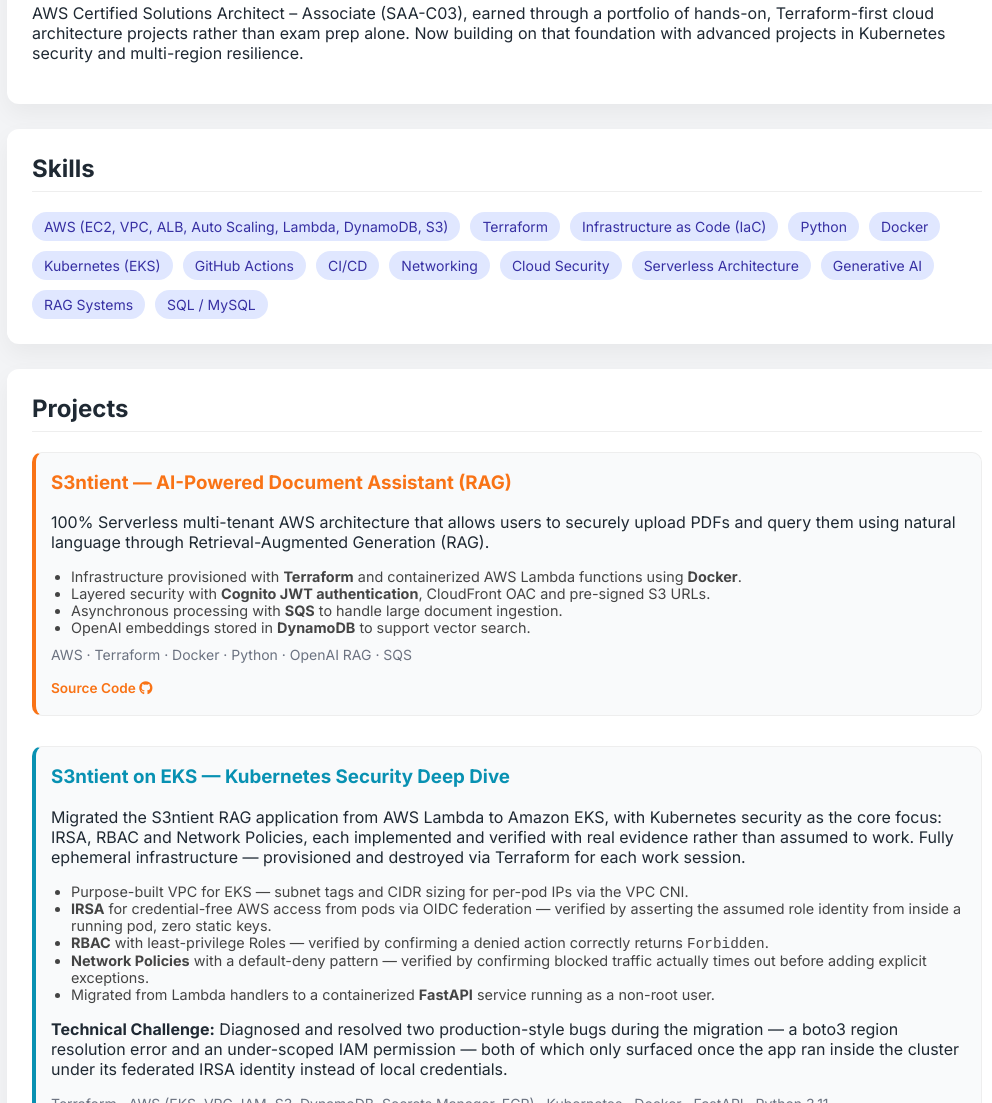
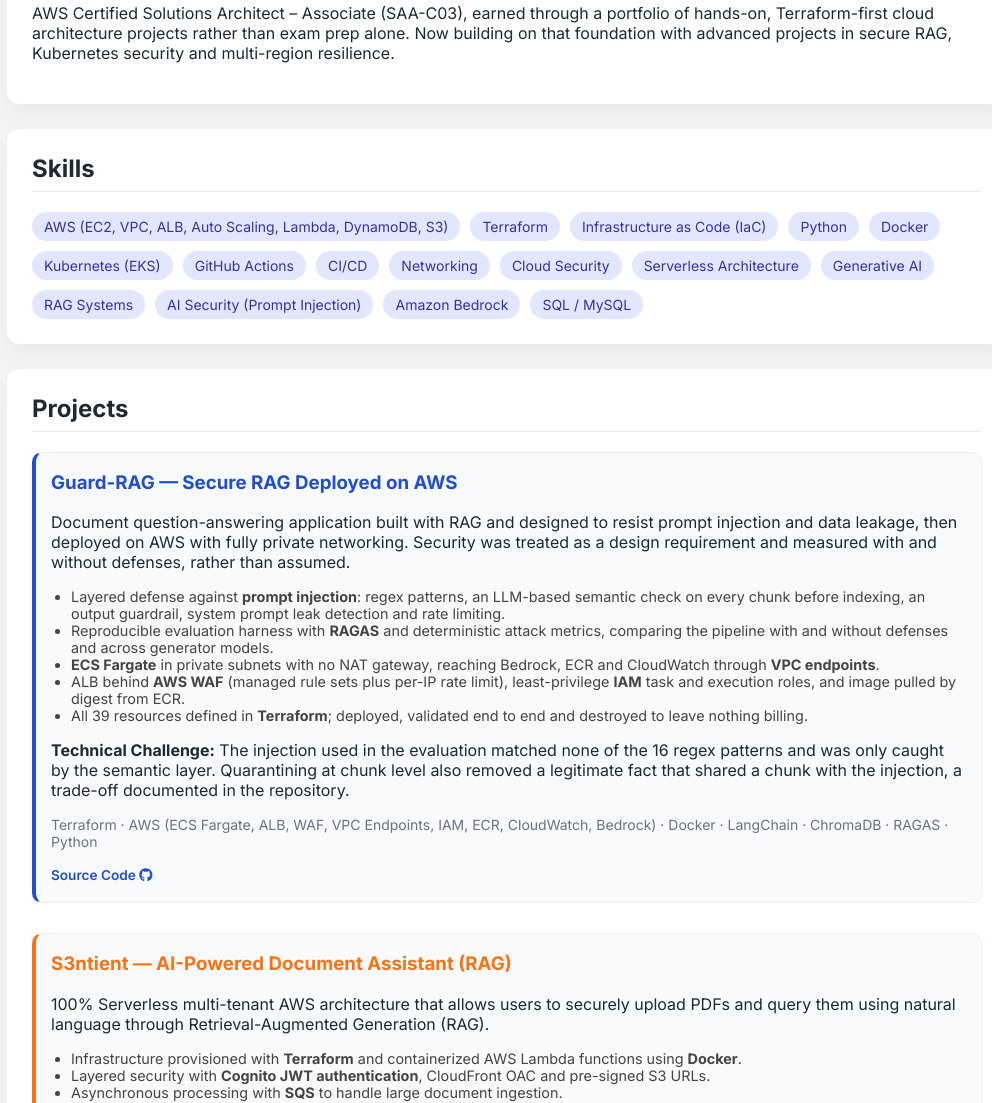
Before and after one commit to Jbaigorria22/aws-cloud-resume, a plain HTML site: page frontend/index.html in a window 1280 px wide. Shown: the part 428-1531 px from the top of the page, without its empty margins (133-1125 px from the left). Drawn offline with Linux system fonts and the light colour scheme; no server answers.

Commit message:
feat: add Guard-RAG project card, update profile and skills

```diff
--- a/frontend/index.html
+++ b/frontend/index.html
@@ -38,7 +38,7 @@
         </p>
 
         <p>
-            AWS Certified Solutions Architect – Associate (SAA-C03), earned through a portfolio of hands-on, Terraform-first cloud architecture projects rather than exam prep alone. Now building on that foundation with advanced projects in Kubernetes security and multi-region resilience.
+            AWS Certified Solutions Architect – Associate (SAA-C03), earned through a portfolio of hands-on, Terraform-first cloud architecture projects rather than exam prep alone. Now building on that foundation with advanced projects in secure RAG, Kubernetes security and multi-region resilience.
         </p>
     </section>
 
@@ -59,12 +59,42 @@
             <span>Serverless Architecture</span>
             <span>Generative AI</span>
             <span>RAG Systems</span>
+            <span>AI Security (Prompt Injection)</span>
+            <span>Amazon Bedrock</span>
             <span>SQL / MySQL</span>
         </div>
     </section>
 
     <section>
         <h2>Projects</h2>
+
+        <div class="project highlight" style="border-left: 4px solid #1d4ed8; padding-left: 15px; margin-bottom: 30px;">
+            <h3 style="color: #1d4ed8;">Guard-RAG — Secure RAG Deployed on AWS</h3>
+
+            <p>
+                Document question-answering application built with RAG and designed to resist prompt injection and data leakage, then deployed on AWS with fully private networking. Security was treated as a design requirement and measured with and without defenses, rather than assumed.
+            </p>
+
+            <ul style="font-size: 0.9rem; color: #444; margin-bottom: 10px;">
+                <li>Layered defense against <strong>prompt injection</strong>: regex patterns, an LLM-based semantic check on every chunk before indexing, an output guardrail, system prompt leak detection and rate limiting.</li>
+                <li>Reproducible evaluation harness with <strong>RAGAS</strong> and deterministic attack metrics, comparing the pipeline with and without defenses and across generator models.</li>
+                <li><strong>ECS Fargate</strong> in private subnets with no NAT gateway, reaching Bedrock, ECR and CloudWatch through <strong>VPC endpoints</strong>.</li>
+                <li>ALB behind <strong>AWS WAF</strong> (managed rule sets plus per-IP rate limit), least-privilege <strong>IAM</strong> task and execution roles, and image pulled by digest from ECR.</li>
+                <li>All 39 resources defined in <strong>Terraform</strong>; deployed, validated end to end and destroyed to leave nothing billing.</li>
+            </ul>
+
+            <p>
+                <strong>Technical Challenge:</strong> The injection used in the evaluation matched none of the 16 regex patterns and was only caught by the semantic layer. Quarantining at chunk level also removed a legitimate fact that shared a chunk with the injection, a trade-off documented in the repository.
+            </p>
+
+            <p class="tech">
+                Terraform · AWS (ECS Fargate, ALB, WAF, VPC Endpoints, IAM, ECR, CloudWatch, Bedrock) · Docker · LangChain · ChromaDB · RAGAS · Python
+            </p>
+
+            <div style="margin-top: 10px;">
+                <a href="https://github.com/Jbaigorria22/guard-rag" target="_blank" style="font-size: 0.85rem; font-weight: 600; text-decoration: none; color: #1d4ed8;">Source Code <i class="fa-brands fa-github"></i></a>
+            </div>
+        </div>
 
         <div class="project highlight" style="border-left: 4px solid #f97316; padding-left: 15px; margin-bottom: 30px;">
             <h3 style="color: #f97316;">S3ntient — AI-Powered Document Assistant (RAG)</h3>
```
